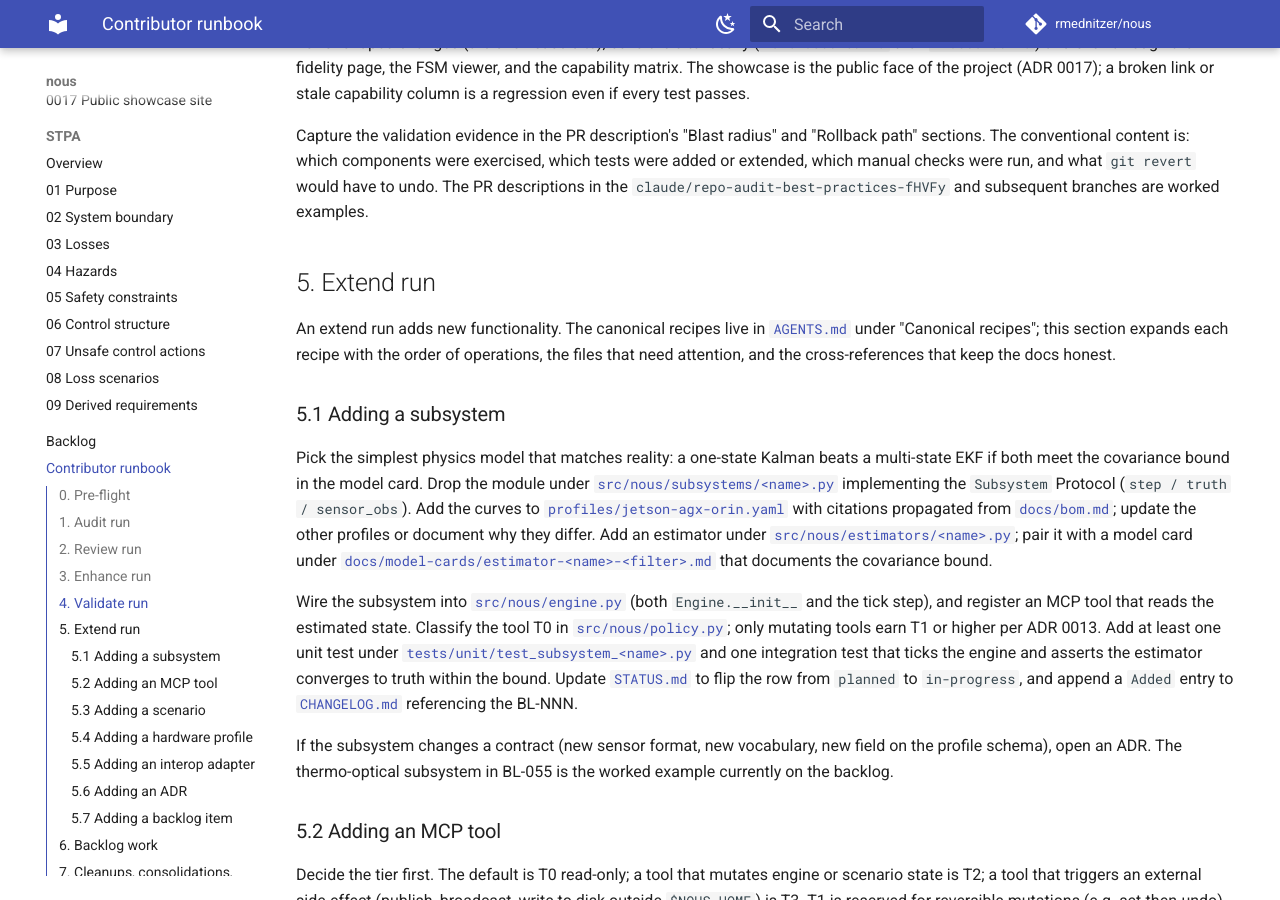
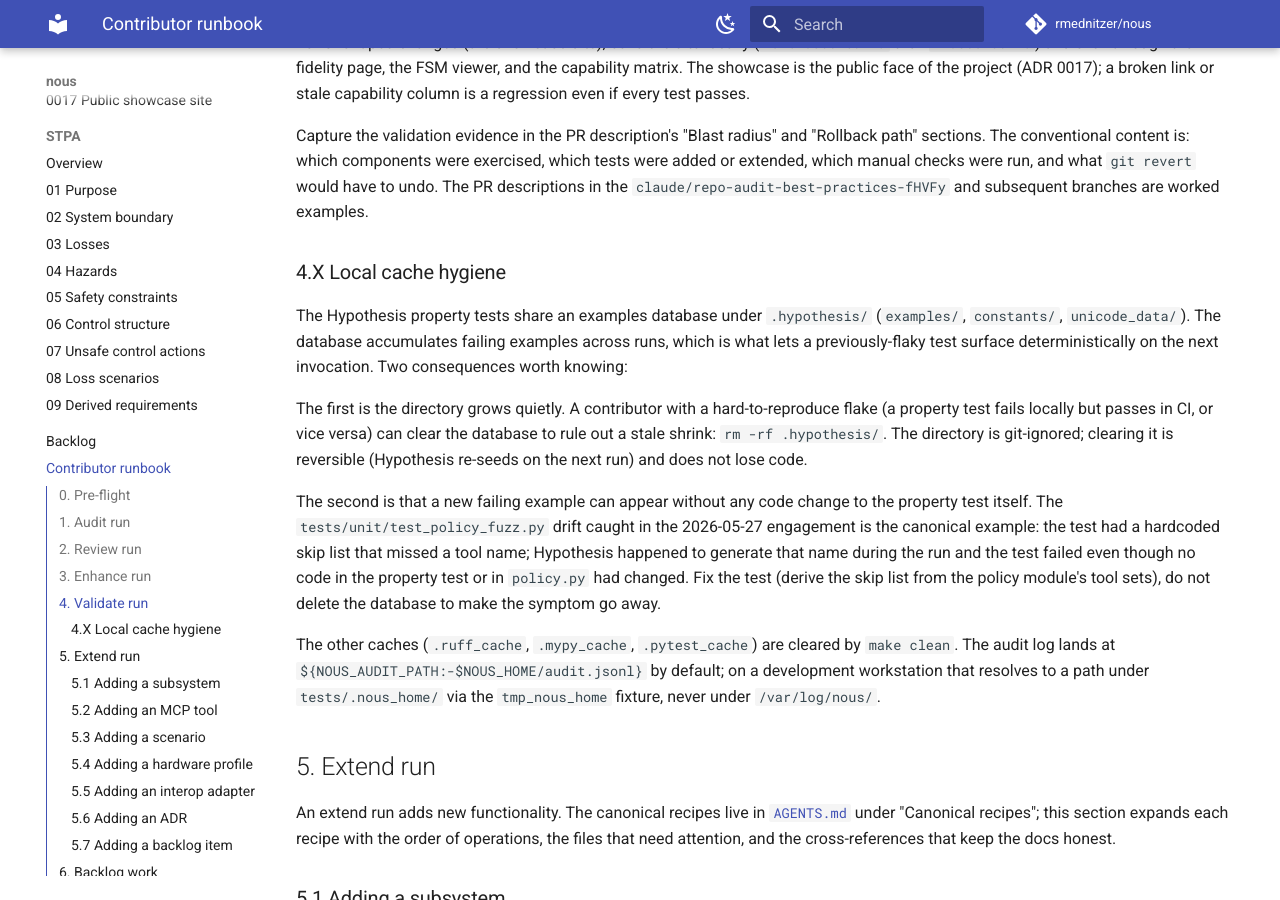
Before and after one commit to rmednitzer/nous, an MkDocs documentation site: the page built from docs/contributor-runbook.md, in a window 1280 px wide and 900 px high, scrolled down 4247 px. Built offline with MkDocs 1.6.1 and Material for MkDocs 9.7.7, drawn with Linux system fonts in a browser that asks for light colours; comment, search, counter and statistics services are not loaded.

Commit message:
docs: close AUDIT-2026-05-27 N16 + N17 (hygiene + bandit catalog)
N16: ``docs/contributor-runbook.md`` §4.X "Local cache hygiene"
documents the ``.hypothesis/`` examples database. Two concrete
points: clearing the directory is reversible (re-seeds on next
run) so a contributor with a hard-to-reproduce flake can rule
out a stale shrink; a new failing example without a code change
is a real test gap, not a database artefact, and the fix is in
the test, not the cache. The 2026-05-27 ``test_policy_fuzz``
drift is the worked example.

N17: ``docs/security/bandit-suppressions.md`` enumerates every
``# nosec`` annotation in ``src/nous/`` with its rationale and
the regression test or conformance document that backs the
disposition. Four entries at first publication: B106 on
``oauth.py`` ``token_type="Bearer"`` (OAuth literal, not a
credential); B314, B405, B406 on the CoT adapter (XXE-safe per
``_safe_parse`` and ``test_decoder_refuses_doctype``).
``SECURITY.md`` cross-links the catalog so a reviewer reading
the CI output can verify suppressions are principled without
chasing them through the source tree.

The catalog is the contract: a new suppression lands in the
source tree and the catalog in the same PR; removal is the
reverse. The ``supply-chain`` CI job continues to enforce zero
unsuppressed bandit findings.

Refs AUDIT-2026-05-27 N16 + N17.

Signed-off-by: Roman Mednitzer <r.mednitzer@gmail.com>

```diff
--- a/docs/contributor-runbook.md
+++ b/docs/contributor-runbook.md
@@ -278,6 +278,39 @@ components were exercised, which tests were added or extended, which
 manual checks were run, and what `git revert` would have to undo. The
 PR descriptions in the `claude/repo-audit-best-practices-fHVFy` and
 subsequent branches are worked examples.
+
+### 4.X Local cache hygiene
+
+The Hypothesis property tests share an examples database under
+`.hypothesis/` (`examples/`, `constants/`, `unicode_data/`). The
+database accumulates failing examples across runs, which is what
+lets a previously-flaky test surface deterministically on the next
+invocation. Two consequences worth knowing:
+
+The first is the directory grows quietly. A contributor with a
+hard-to-reproduce flake (a property test fails locally but passes
+in CI, or vice versa) can clear the database to rule out a stale
+shrink: `rm -rf .hypothesis/`. The directory is git-ignored;
+clearing it is reversible (Hypothesis re-seeds on the next run)
+and does not lose code.
+
+The second is that a new failing example can appear without any
+code change to the property test itself. The
+`tests/unit/test_policy_fuzz.py` drift caught in the 2026-05-27
+engagement is the canonical example: the test had a hardcoded
+skip list that missed a tool name; Hypothesis happened to
+generate that name during the run and the test failed even
+though no code in the property test or in `policy.py` had
+changed. Fix the test (derive the skip list from the policy
+module's tool sets), do not delete the database to make the
+symptom go away.
+
+The other caches (`.ruff_cache`, `.mypy_cache`, `.pytest_cache`)
+are cleared by `make clean`. The audit log lands at
+`${NOUS_AUDIT_PATH:-$NOUS_HOME/audit.jsonl}` by default; on a
+development workstation that resolves to a path under
+`tests/.nous_home/` via the `tmp_nous_home` fixture, never
+under `/var/log/nous/`.
 
 ## 5. Extend run
 
```
Also changed, not shown: SECURITY.md (+9 -0 lines), docs/security/bandit-suppressions.md (added, +69 -0 lines).
